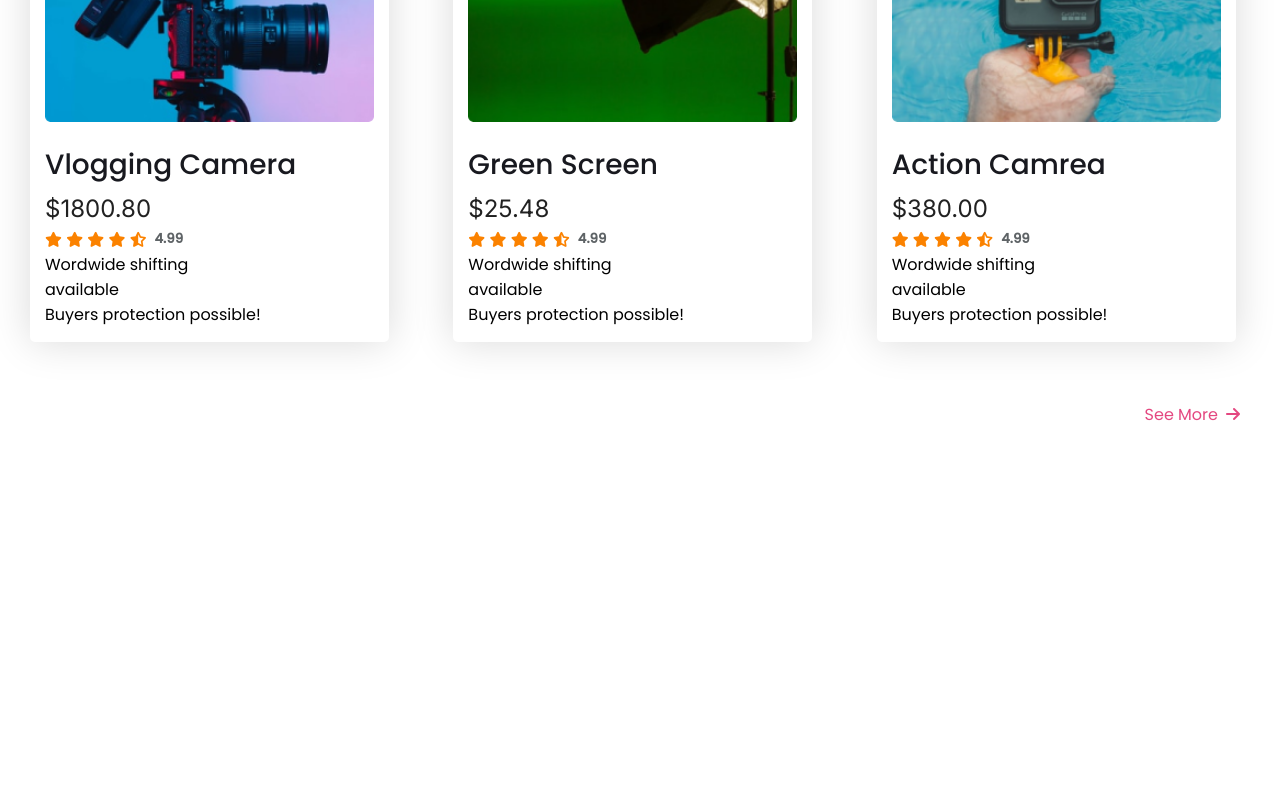
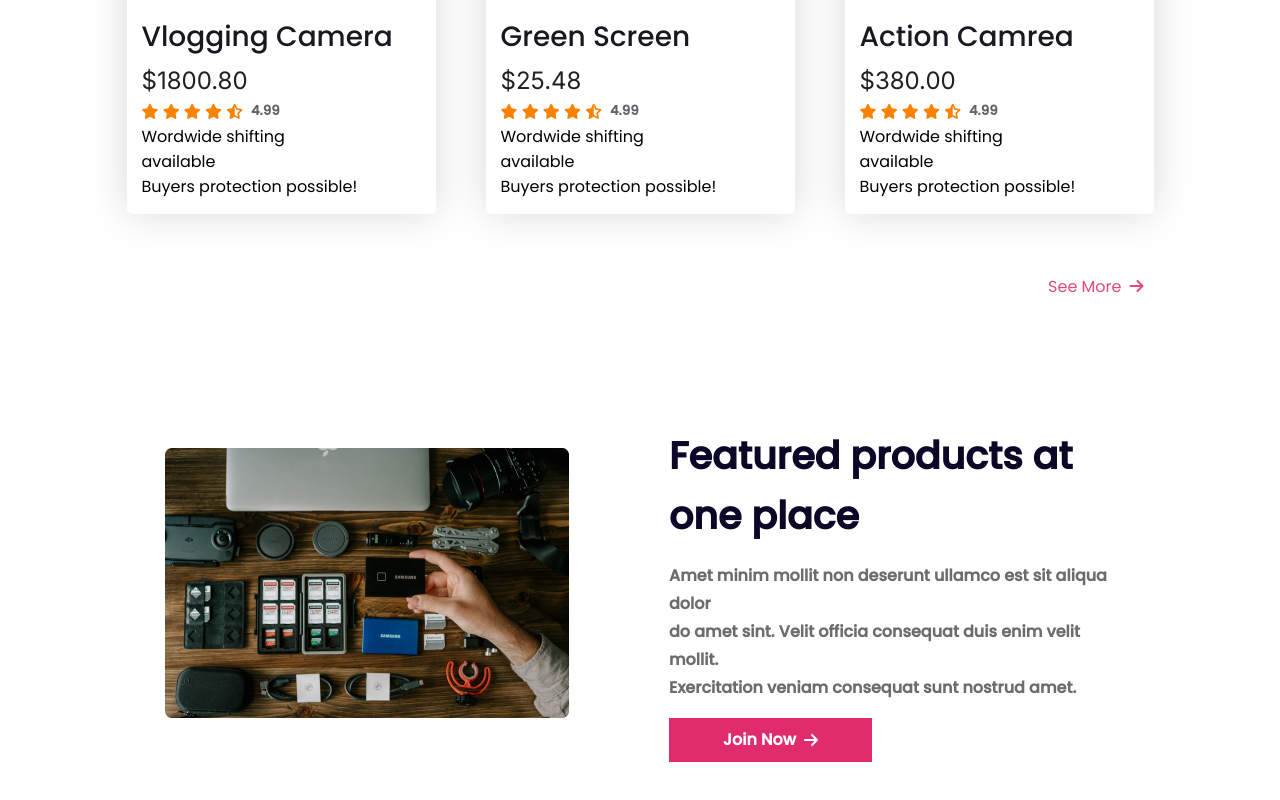
Before and after one commit to FahimFaysal2077/influencer-gear, a plain HTML site: page index.html in a window 1280 px wide. Shown: the part 2434-3234 px from the top of the page. Before the commit the page ends 2861 px from the top, so only its background shows below. Drawn offline with Linux system fonts and the light colour scheme.

Commit message:
new featured product section created in one place

```diff
--- a/index.html
+++ b/index.html
@@ -258,11 +258,31 @@
           </div>
           <div class="seemore-route">
             <a target="_blank" href="">See More</a>
-            <i class="fa-solid fa-arrow-right"></i>
+            <i class="fa-solid fa-arrow-right fa-one"></i>
           </div>
         </div>
       </section>
-      <!--  -->
+      <!-- featured products section -->
+      <section class="container">
+        <div class="featured-products">
+          <div class="featured-img">
+            <img src="images/gear.png" alt="" />
+          </div>
+          <div class="featured-detail">
+            <h1>Featured products at one place</h1>
+            <p>
+              Amet minim mollit non deserunt ullamco est sit aliqua dolor <br />
+              do amet sint. Velit officia consequat duis enim velit mollit.
+              <br />
+              Exercitation veniam consequat sunt nostrud amet.
+            </p>
+            <div class="join-btn">
+              <a target="_blank" href="">Join Now</a>
+              <i class="fa-solid fa-arrow-right"></i>
+            </div>
+          </div>
+        </div>
+      </section>
     </main>
   </body>
 </html>
--- a/styles/style.css
+++ b/styles/style.css
@@ -160,7 +160,7 @@ nav a {
 }
 
 .top-collection {
-  max-width: 1240px;
+  max-width: 1047px;
   margin: 0 auto;
 }
 .product {
@@ -233,10 +233,64 @@ h5 {
   gap: 8px;
   margin-top: 50px;
   padding-right: 20px;
+  color: rgba(224, 44, 109, 0.87);
 }
 
-.seemore-route,
-a {
+.seemore-route a {
   text-decoration: none;
   color: rgba(224, 44, 109, 0.87);
 }
+
+/* -------------------------------
+    featured products style
+---------------------------------- */
+
+.featured-products {
+  display: flex;
+  align-items: center;
+  justify-content: center;
+  column-gap: 100px;
+  margin: 102px 165px;
+}
+
+.featured-img {
+  border-radius: 7px;
+}
+
+.featured-detail h1 {
+  font-style: normal;
+  font-weight: 700;
+  font-size: 38px;
+  line-height: 60px;
+  /* identical to box height, or 158% */
+  color: #0a0826;
+  margin: 25px 0 0 0;
+}
+.featured-detail p {
+  font-style: normal;
+  font-weight: 700;
+  font-size: 16px;
+  line-height: 28px;
+  /* or 175% */
+  color: #6c6c6c;
+  margin: 16px 0 16px 0;
+}
+
+.join-btn {
+  display: flex;
+  align-items: center;
+  justify-content: center;
+  max-width: 155px;
+  padding: 10px 24px;
+  gap: 8px;
+  background-color: #e02c6d;
+  font-weight: 700;
+  font-size: 16px;
+  line-height: 24px;
+  color: white;
+  margin-bottom: 10px;
+}
+.join-btn a {
+  text-decoration: none;
+  color: white;
+}
```
